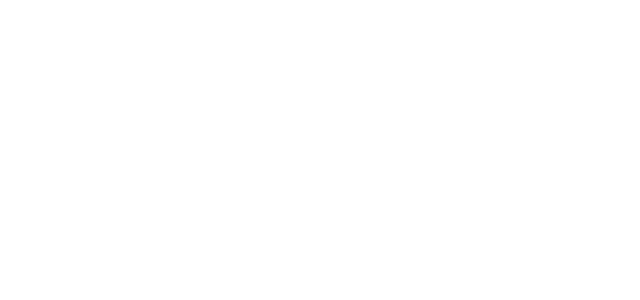
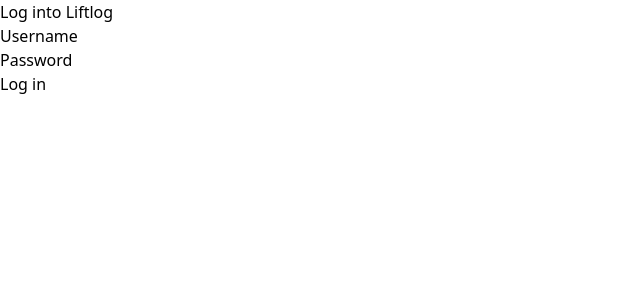
Before and after one commit to SmitasCodes/liftlog-app, a React (Vite) app: page / in a window 1280 px wide. Shown: the top 300 px of the page, without its empty margins (0-640 px from the left). Built offline with nearby package versions, Linux system fonts and the light colour scheme.

Commit message:
login working

```diff
--- a/index.html
+++ b/index.html
@@ -4,7 +4,7 @@
     <meta charset="UTF-8" />
     <link rel="icon" type="image/svg+xml" href="/vite.svg" />
     <meta name="viewport" content="width=device-width, initial-scale=1.0" />
-    <title>liftlog-app</title>
+    <title>Liftlog app</title>
   </head>
   <body>
     <div id="root"></div>
--- a/src/App.tsx
+++ b/src/App.tsx
@@ -1,5 +1,11 @@
+import Auth from "./pages/Auth";
+
 function App() {
-  return <div></div>;
+  return (
+    <div>
+      <Auth />
+    </div>
+  );
 }
 
 export default App;
--- /dev/null
+++ b/src/pages/Auth.tsx
@@ -0,0 +1,49 @@
+import { useState, type ChangeEvent } from "react";
+import { type LoginData } from "../types/auth";
+import { loginService } from "../services/authServices";
+
+const Auth = () => {
+  const [loginData, setLoginData] = useState<LoginData>({
+    username: "",
+    password: "",
+  });
+
+  const handleSubmit = (e: ChangeEvent) => {
+    e.preventDefault();
+
+    loginService(loginData);
+  };
+
+  return (
+    // Login
+    <div>
+      <h2>Log into Liftlog</h2>
+      <form onSubmit={handleSubmit}>
+        <div>
+          <label>Username</label>
+          <input
+            type="text"
+            onChange={(e: ChangeEvent<HTMLInputElement>) =>
+              setLoginData((prev) => ({
+                ...prev,
+                username: e.target.value,
+              }))
+            }
+          />
+        </div>
+        <div>
+          <label>Password</label>
+          <input
+            type="text"
+            onChange={(e: ChangeEvent<HTMLInputElement>) =>
+              setLoginData((prev) => ({ ...prev, password: e.target.value }))
+            }
+          />
+        </div>
+        <input type="submit" value="Log in" className="cursor-pointer" />
+      </form>
+    </div>
+  );
+};
+
+export default Auth;
--- /dev/null
+++ b/src/services/authServices.tsx
@@ -0,0 +1,26 @@
+import axios from "axios";
+import type { LoginData } from "../types/auth";
+
+const loginService = async ({ username, password }: LoginData) => {
+  try {
+    const response = await axios.post(
+      "http://localhost:3337/api/users/login/",
+      {
+        username,
+        password,
+      },
+    );
+
+    if (response.data) {
+      console.log("Great success");
+      console.log(response.data);
+    }
+
+    return response.data;
+  } catch (error) {
+    console.error("Error when trying to login: ", error);
+    return error;
+  }
+};
+
+export { loginService };
--- /dev/null
+++ b/src/types/auth.ts
@@ -0,0 +1,10 @@
+export interface LoginData {
+  username: string;
+  password: string;
+}
+
+export interface RegisterData {
+  username: string;
+  email: string;
+  password: string;
+}
```
